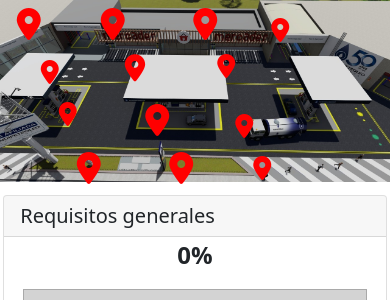
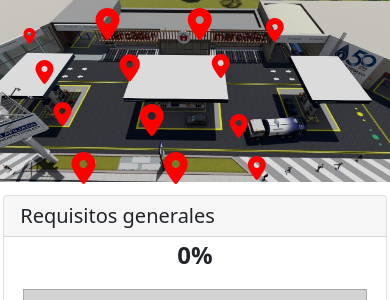
Before and after one commit to julian0986/reglamentoTecnico, a PHP site: page / in a window 390 px wide. Shown: the part 105-405 px from the top of the page. Run offline with PHP 8.4, Linux system fonts and the light colour scheme; some libraries are stand-ins or nearby versions.

Commit message:
ubicaci+

```diff
--- a/src/css/style.css
+++ b/src/css/style.css
@@ -357,7 +357,7 @@
     .grilladeimagen{
         display: grid;
         grid-template-columns: repeat(20,1fr);
-        grid-template-rows: repeat(4,1fr);
+        grid-template-rows: repeat(4, 1fr);
     }
 
     .grilladeimagen :nth-child(1){
@@ -369,7 +369,9 @@
         grid-column: 2/2;
         grid-row: 1/2;
         color: red;
-        font-size: 2rem;
+        font-size: 1rem;
+        justify-self: flex-end;
+        align-self: end;
 
     }
 
@@ -383,7 +385,7 @@
         border-radius: 6px;
         position: absolute;
         background-size: 2rem;
-        flex-direction: row;
+
     }
     .point:hover .tooltiptext{
         visibility: visible;
```
